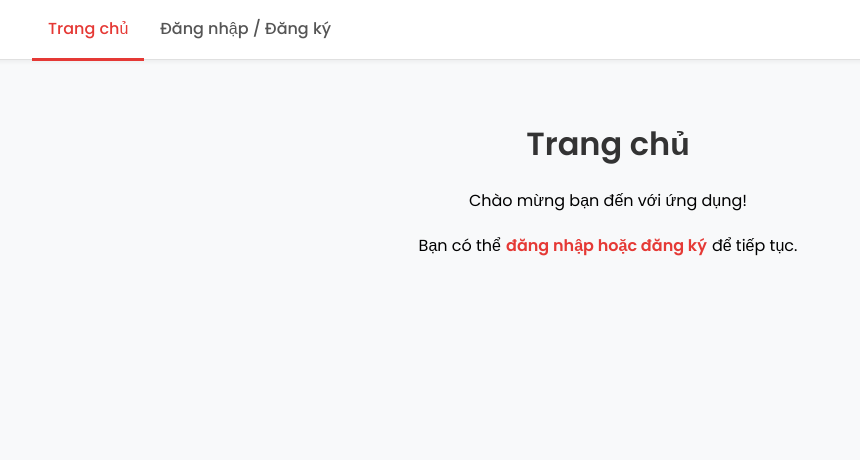
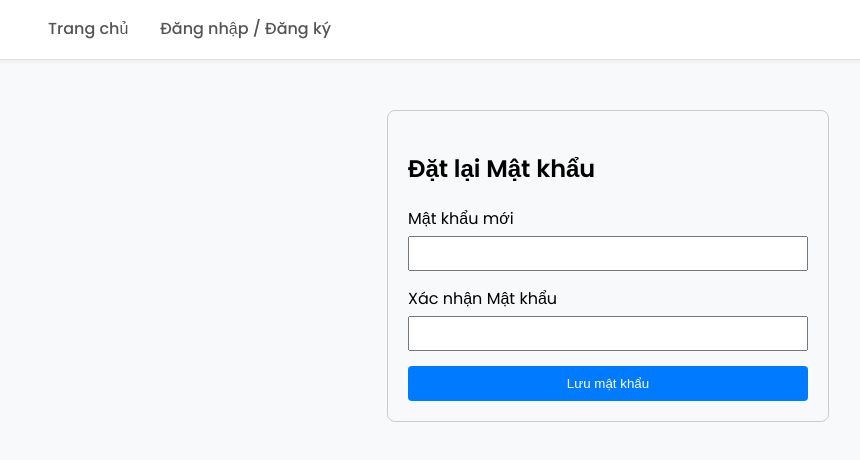
Before and after one commit to hung221544-max/group1-project, a React (Create React App) app in the folder frontend/: page /reset-password in a window 1280 px wide. Before the commit this address led to /. Shown: the top 460 px of the page, without its empty margins (32-892 px from the left). Built offline with nearby package versions, Linux system fonts and the light colour scheme.

Commit message:
xong hoạt động 4

```diff
--- a/frontend/src/App.js
+++ b/frontend/src/App.js
@@ -5,8 +5,8 @@ import {
   Route,
   Link,
   useLocation,
-  Navigate,         // 🔹 MỚI: Dùng để chuyển hướng
-  useNavigate       // 🔹 MỚI: Dùng cho nút Đăng xuất
+  Navigate,
+  useNavigate
 } from "react-router-dom";
 
 // Import các trang cũ
@@ -14,36 +14,31 @@ import Home from "./pages/Home";
 import LoginForm from "./pages/LoginForm";
 import SignupForm from "./pages/SignupForm";
 import Profile from "./pages/Profile";
+import AdminDashboard from "./pages/AdminDashboard";
 
-// 🔹 MỚI: Import trang Admin (theo hướng dẫn ở Hoạt động 3)
-import AdminDashboard from "./pages/AdminDashboard";
+// 1. 🔹 THÊM IMPORT CHO HOẠT ĐỘNG 4 🔹
+import ForgotPassword from "./pages/ForgotPassword";
+import ResetPassword from "./pages/ResetPassword";
 
 import "./App.css";
 
-// --- COMPONENT NAVBAR (ĐƯỢC CẬP NHẬT) ---
+// --- COMPONENT NAVBAR (GIỮ NGUYÊN) ---
 function AppNavbar() {
   const location = useLocation();
   const pathname = location.pathname;
-
-  // 🔹 MỚI: Thêm hook Navigate để xử lý Đăng xuất
   const navigate = useNavigate();
-
-  // 🔹 MỚI: Kiểm tra trạng thái đăng nhập từ localStorage
-  // Giao diện sẽ tự động cập nhật dựa trên cái này
   const token = localStorage.getItem('token');
   const role = localStorage.getItem('role');
 
-  // 🔹 MỚI: Hàm xử lý Đăng xuất
   const handleLogout = () => {
     localStorage.removeItem('token');
     localStorage.removeItem('role');
-    // Có thể xóa thêm các thông tin user khác nếu có
-    navigate('/auth'); // Chuyển về trang đăng nhập
+    navigate('/auth');
   };
 
   return (
     <nav className="navbar">
-      {/* Link Trang chủ (Chung) */}
+      {/* Link Trang chủ */}
       <Link
         to="/"
         className={`nav-item ${pathname === "/" ? "active" : ""}`}
@@ -51,9 +46,7 @@ function AppNavbar() {
         Trang chủ
       </Link>
 
-      {/* 🔹 MỚI: Hiển thị có điều kiện */}
-
-      {/* NẾU CHƯA ĐĂNG NHẬP (không có token) */}
+      {/* NẾU CHƯA ĐĂNG NHẬP */}
       {!token && (
         <Link
           to="/auth"
@@ -63,7 +56,7 @@ function AppNavbar() {
         </Link>
       )}
 
-      {/* NẾU ĐÃ ĐĂNG NHẬP (có token) */}
+      {/* NẾU ĐÃ ĐĂNG NHẬP */}
       {token && (
         <Link
           to="/profile"
@@ -73,7 +66,7 @@ function AppNavbar() {
         </Link>
       )}
 
-      {/* NẾU LÀ ADMIN (có token VÀ role 'admin') */}
+      {/* NẾU LÀ ADMIN */}
       {token && role === 'admin' && (
         <Link
           to="/admin/users"
@@ -83,13 +76,12 @@ function AppNavbar() {
         </Link>
       )}
 
-      {/* NẾU ĐÃ ĐĂNG NHẬP (hiển thị nút Đăng xuất) */}
+      {/* NÚT ĐĂNG XUẤT */}
       {token && (
         <button onClick={handleLogout} className="nav-item-logout">
           Đăng xuất
         </button>
       )}
-
     </nav>
   );
 }
@@ -127,30 +119,22 @@ function AuthPage() {
   );
 }
 
-// --- 🔹 MỚI: COMPONENT BẢO VỆ ROUTE (CHO USER ĐÃ ĐĂNG NHẬP) ---
+// --- COMPONENT BẢO VỆ ROUTE (GIỮ NGUYÊN) ---
 function ProtectedRoute({ children }) {
   const token = localStorage.getItem('token');
-
   if (!token) {
-    // Nếu không có token, chuyển hướng về trang đăng nhập
     return <Navigate to="/auth" replace />;
   }
-
-  // Nếu có token, cho phép truy cập
   return children;
 }
 
-// --- 🔹 MỚI: COMPONENT BẢO VỆ ROUTE (CHO ADMIN) ---
+// --- COMPONENT BẢO VỆ ROUTE ADMIN (GIỮ NGUYÊN) ---
 function AdminRoute({ children }) {
   const token = localStorage.getItem('token');
   const role = localStorage.getItem('role');
-
   if (!token || role !== 'admin') {
-    // Nếu không có token HOẶC role không phải 'admin', chuyển hướng
-    return <Navigate to="/" replace />; // (Về trang chủ hoặc trang đăng nhập)
+    return <Navigate to="/" replace />;
   }
-
-  // Nếu là Admin, cho phép truy cập
   return children;
 }
 
@@ -166,7 +150,12 @@ export default function App() {
         <Route path="/" element={<Home />} />
         <Route path="/auth" element={<AuthPage />} />
 
-        {/* 🔹 MỚI: Route được bảo vệ (Phải đăng nhập) */}
+        {/* 2. 🔹 THÊM 2 ROUTE MỚI CHO HOẠT ĐỘNG 4 🔹 */}
+        <Route path="/forgot-password" element={<ForgotPassword />} />
+        <Route path="/reset-password" element={<ResetPassword />} />
+
+
+        {/* Route được bảo vệ (Phải đăng nhập) */}
         <Route
           path="/profile"
           element={
@@ -176,7 +165,7 @@ export default function App() {
           }
         />
 
-        {/* 🔹 MỚI: Route của Admin (Phải là Admin) */}
+        {/* Route của Admin (Phải là Admin) */}
         <Route
           path="/admin/users"
           element={
@@ -186,7 +175,7 @@ export default function App() {
           }
         />
 
-        {/* 🔹 MỚI: Route dự phòng (Bất kỳ đường dẫn nào không khớp) */}
+        {/* Route dự phòng */}
         <Route path="*" element={<Navigate to="/" />} />
 
       </Routes>
--- /dev/null
+++ b/frontend/src/pages/ForgotPassword.jsx
@@ -0,0 +1,60 @@
+// src/pages/ForgotPassword.jsx
+
+import React, { useState } from 'react';
+import axios from 'axios'; // Dùng axios cho tiện
+import { Link } from 'react-router-dom';
+
+export default function ForgotPassword() {
+  const [email, setEmail] = useState('');
+  const [message, setMessage] = useState(''); // Để hiển thị thông báo
+  const [error, setError] = useState('');
+
+  const handleSubmit = async (e) => {
+    e.preventDefault();
+    setMessage('');
+    setError('');
+
+    try {
+      // 1. Gọi API của Sinh viên 1
+      const API_URL = 'http://localhost:3000/api/forgot-password'; // Hỏi SV1 xem URL đúng chưa
+      const response = await axios.post(API_URL, { email });
+
+      // 2. Hiển thị thông báo thành công
+      setMessage(response.data.message || 'Nếu email tồn tại, chúng tôi đã gửi link khôi phục.');
+    } catch (err) {
+      setError(err.response?.data?.message || 'Đã xảy ra lỗi. Vui lòng thử lại.');
+    }
+  };
+
+  return (
+    <div style={{ maxWidth: '400px', margin: '50px auto', padding: '20px', border: '1px solid #ccc', borderRadius: '8px' }}>
+      <h2>Quên Mật khẩu</h2>
+      <p>Nhập email của bạn để nhận liên kết khôi phục.</p>
+
+      <form onSubmit={handleSubmit}>
+        <div style={{ marginBottom: '15px' }}>
+          <label htmlFor="email" style={{ display: 'block', marginBottom: '5px' }}>Email</label>
+          <input
+            type="email"
+            id="email"
+            value={email}
+            onChange={(e) => setEmail(e.target.value)}
+            required
+            style={{ width: '100%', padding: '8px', boxSizing: 'border-box' }}
+          />
+        </div>
+
+        {message && <p style={{ color: 'green' }}>{message}</p>}
+        {error && <p style={{ color: 'red' }}>{error}</p>}
+
+        <button type="submit" style={{ width: '100%', padding: '10px', backgroundColor: '#007bff', color: 'white', border: 'none', borderRadius: '4px', cursor: 'pointer' }}>
+          Gửi yêu cầu
+        </button>
+      </form>
+
+      <p style={{ textAlign: 'center', marginTop: '15px' }}>
+        <Link to="/auth">Quay lại Đăng nhập</Link>
+      </p>
+    </div>
+  );
+}
--- a/frontend/src/pages/Profile.jsx
+++ b/frontend/src/pages/Profile.jsx
@@ -1,19 +1,27 @@
 import React, { useEffect, useState } from "react";
 import axios from "axios";
-// 1. Import 'useNavigate'
 import { useNavigate } from "react-router-dom";
 
+// 1. Thêm ảnh avatar mặc định
+const DEFAULT_AVATAR = "https://i.imgur.com/6VBx3io.png"; // Placeholder
+
 const Profile = () => {
-  const [formData, setFormData] = useState({});
+  const [formData, setFormData] = useState({
+    name: "",
+    email: "",
+    avatarUrl: DEFAULT_AVATAR // Khởi tạo giá trị
+  });
   const [loading, setLoading] = useState(true);
   const [message, setMessage] = useState("");
+  // 2. Thêm state cho việc tải ảnh
+  const [uploading, setUploading] = useState(false);
+
   const token = localStorage.getItem("token");
-  const navigate = useNavigate(); // Khởi tạo navigate
+  const navigate = useNavigate();
 
   useEffect(() => {
-    // 2. Kiểm tra token
     if (!token) {
-      navigate("/auth"); // Chuyển về trang /auth (tab login/signup)
+      navigate("/auth");
       return;
     }
     axios
@@ -21,51 +29,109 @@ const Profile = () => {
         headers: { Authorization: `Bearer ${token}` },
       })
       .then((res) => {
-        setFormData(res.data);
+        // 3. Gán dữ liệu (bao gồm cả avatarUrl)
+        setFormData({
+          name: res.data.name || "",
+          email: res.data.email || "",
+          avatarUrl: res.data.avatarUrl || DEFAULT_AVATAR // Cập nhật avatar
+        });
         setLoading(false);
       })
       .catch((err) => {
         console.error(err);
-        // 3. Nếu token hết hạn (lỗi 401) -> Xóa token và đá về /auth
         if (err.response?.status === 401 || err.response?.status === 403) {
           localStorage.removeItem("token");
+          localStorage.removeItem("role"); // Cũng nên xóa role
           navigate("/auth");
         } else {
           setMessage("❌ Lỗi khi tải thông tin người dùng!");
         }
         setLoading(false);
       });
-  }, [token, navigate]); // Thêm dependency
+  }, [token, navigate]);
 
+  // Hàm xử lý cập nhật (Họ tên, Email)
   const handleChange = (e) => {
     setFormData({ ...formData, [e.target.name]: e.target.value });
   };
 
   const handleSubmit = (e) => {
     e.preventDefault();
+    // Chỉ gửi name và email
+    const dataToUpdate = { name: formData.name, email: formData.email };
     axios
-      .put("http://localhost:3000/api/profile", formData, {
+      .put("http://localhost:3000/api/profile", dataToUpdate, {
         headers: { Authorization: `Bearer ${token}` },
       })
       .then(() => setMessage("✅ Cập nhật thông tin thành công!"))
-      .catch(() => setMessage("❌ Lỗi khi cập nhật!"));
+      .catch(() => setMessage("❌ Lỗi khi cập nhật thông tin!"));
   };
 
-  // 4. Thêm hàm Logout
-  const handleLogout = () => {
-    localStorage.removeItem("token");
-    setMessage("✅ Đăng xuất thành công!");
-    setTimeout(() => navigate("/auth"), 1000); // Về trang /auth
+  // 4. HÀM MỚI: Xử lý Upload Avatar (Hoạt động 4)
+  const handleAvatarUpload = async (event) => {
+    const file = event.target.files[0];
+    if (!file) return;
+
+    setUploading(true);
+    setMessage("");
+
+    // 4a. Tạo FormData
+    const fileData = new FormData();
+    fileData.append('avatar', file); // 'avatar' là key mà SV1 yêu cầu
+
+    try {
+      // 4b. Gọi API upload
+      const res = await axios.post("http://localhost:3000/api/upload-avatar", fileData, {
+        headers: {
+          Authorization: `Bearer ${token}`,
+          'Content-Type': 'multipart/form-data' // Bắt buộc
+        }
+      });
+
+      // 4c. Cập nhật ảnh mới lên giao diện
+      setFormData({ ...formData, avatarUrl: res.data.avatarUrl });
+      setMessage("✅ Cập nhật avatar thành công!");
+
+    } catch (err) {
+      console.error(err);
+      setMessage("❌ Lỗi khi tải ảnh lên.");
+    } finally {
+      setUploading(false);
+    }
   };
 
   if (loading) return <p style={{ textAlign: "center" }}>⏳ Đang tải...</p>;
 
   return (
-    // 5. BỎ <nav>
-    // GIỮ <div.auth-container> để có nền xám và padding
     <div className="auth-container">
       <div className="auth-form-box">
         <h2 className="auth-title">Thông tin cá nhân</h2>
+
+        {/* 5. GIAO DIỆN MỚI: Upload Avatar (Hoạt động 4) */}
+        <div style={{ textAlign: 'center', marginBottom: '20px' }}>
+          <img
+            src={formData.avatarUrl}
+            alt="Avatar"
+            style={{ width: '120px', height: '120px', borderRadius: '50%', objectFit: 'cover', border: '2px solid #ddd' }}
+          />
+
+          <label
+            htmlFor="avatar-upload"
+            style={{ display: 'block', marginTop: '10px', cursor: 'pointer', color: '#007bff' }}
+          >
+            {uploading ? 'Đang tải lên...' : 'Thay đổi ảnh'}
+          </label>
+
+          <input
+            type="file"
+            id="avatar-upload"
+            accept="image/*"
+            style={{ display: 'none' }}
+            onChange={handleAvatarUpload}
+            disabled={uploading}
+          />
+        </div>
+        {/* --- Kết thúc phần Avatar --- */}
 
         <form onSubmit={handleSubmit}>
           <input
@@ -89,14 +155,7 @@ const Profile = () => {
           </button>
         </form>
 
-        {/* 6. Thêm nút Đăng xuất */}
-        {/*<button
-          type="button"
-          className="auth-button logout-button"
-          onClick={handleLogout}
-        >
-          Đăng xuất
-        </button>*/}
+        {/* 6. Đã xóa nút Đăng xuất (vì đã có trên AppNavbar) */}
 
         {message && (
           <p
--- /dev/null
+++ b/frontend/src/pages/ResetPassword.jsx
@@ -0,0 +1,87 @@
+// src/pages/ResetPassword.jsx
+
+import React, { useState } from 'react';
+import axios from 'axios';
+// 1. Import hook để đọc URL
+import { useSearchParams, useNavigate } from 'react-router-dom';
+
+export default function ResetPassword() {
+  const [password, setPassword] = useState('');
+  const [confirmPassword, setConfirmPassword] = useState('');
+  const [message, setMessage] = useState('');
+  const [error, setError] = useState('');
+
+  // 2. Dùng hook để lấy tham số 'token' từ URL
+  const [searchParams] = useSearchParams();
+  const token = searchParams.get('token'); // Lấy ?token=...
+
+  const navigate = useNavigate();
+
+  const handleSubmit = async (e) => {
+    e.preventDefault();
+    setMessage('');
+    setError('');
+
+    if (password !== confirmPassword) {
+      setError('Mật khẩu không khớp!');
+      return;
+    }
+
+    if (!token) {
+      setError('Token không hợp lệ hoặc đã hết hạn.');
+      return;
+    }
+
+    try {
+      // 3. Gọi API của Sinh viên 1 (gửi cả token và password)
+      const API_URL = 'http://localhost:3000/api/reset-password'; // Hỏi SV1 xem URL đúng chưa
+      const response = await axios.post(API_URL, { token, newPassword: password });
+
+      setMessage(response.data.message || 'Đổi mật khẩu thành công!');
+
+      // Chuyển về trang đăng nhập sau 2 giây
+      setTimeout(() => navigate('/auth'), 2000);
+
+    } catch (err) {
+      setError(err.response?.data?.message || 'Đã xảy ra lỗi. Vui lòng thử lại.');
+    }
+  };
+
+  return (
+    <div style={{ maxWidth: '400px', margin: '50px auto', padding: '20px', border: '1px solid #ccc', borderRadius: '8px' }}>
+      <h2>Đặt lại Mật khẩu</h2>
+
+      <form onSubmit={handleSubmit}>
+        <div style={{ marginBottom: '15px' }}>
+          <label htmlFor="password" style={{ display: 'block', marginBottom: '5px' }}>Mật khẩu mới</label>
+          <input
+            type="password"
+            id="password"
+            value={password}
+            onChange={(e) => setPassword(e.target.value)}
+            required
+            style={{ width: '100%', padding: '8px', boxSizing: 'border-box' }}
+          />
+        </div>
+        <div style={{ marginBottom: '15px' }}>
+          <label htmlFor="confirmPassword" style={{ display: 'block', marginBottom: '5px' }}>Xác nhận Mật khẩu</label>
+          <input
+            type="password"
+            id="confirmPassword"
+            value={confirmPassword}
+            onChange={(e) => setConfirmPassword(e.target.value)}
+            required
+            style={{ width: '100%', padding: '8px', boxSizing: 'border-box' }}
+          />
+        </div>
+
+        {message && <p style={{ color: 'green' }}>{message}</p>}
+        {error && <p style={{ color: 'red' }}>{error}</p>}
+
+        <button type="submit" style={{ width: '100%', padding: '10px', backgroundColor: '#007bff', color: 'white', border: 'none', borderRadius: '4px', cursor: 'pointer' }}>
+          Lưu mật khẩu
+        </button>
+      </form>
+    </div>
+  );
+}
```
Also changed, not shown: frontend/src/App.css (line endings or trailing spaces), frontend/src/pages/AdminDashboard.jsx (line endings or trailing spaces), frontend/src/pages/SignupForm.jsx (line endings or trailing spaces). Lines whose indentation alone changed are shown as unchanged.
